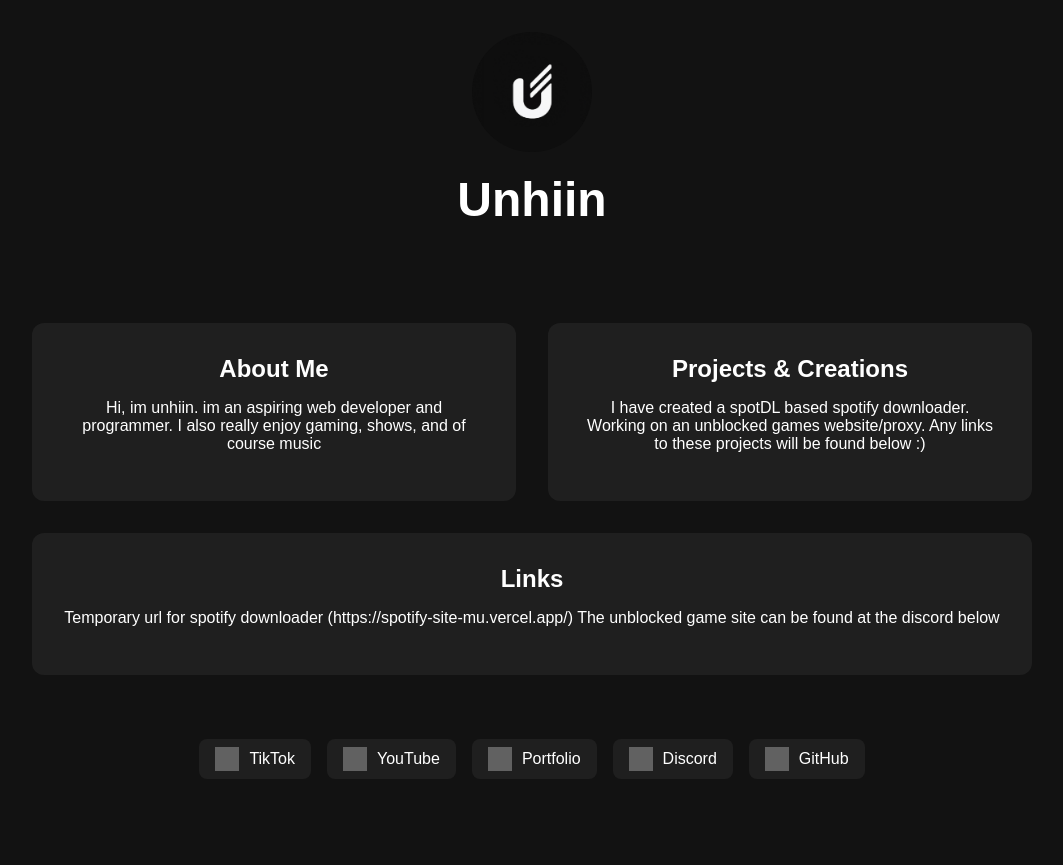
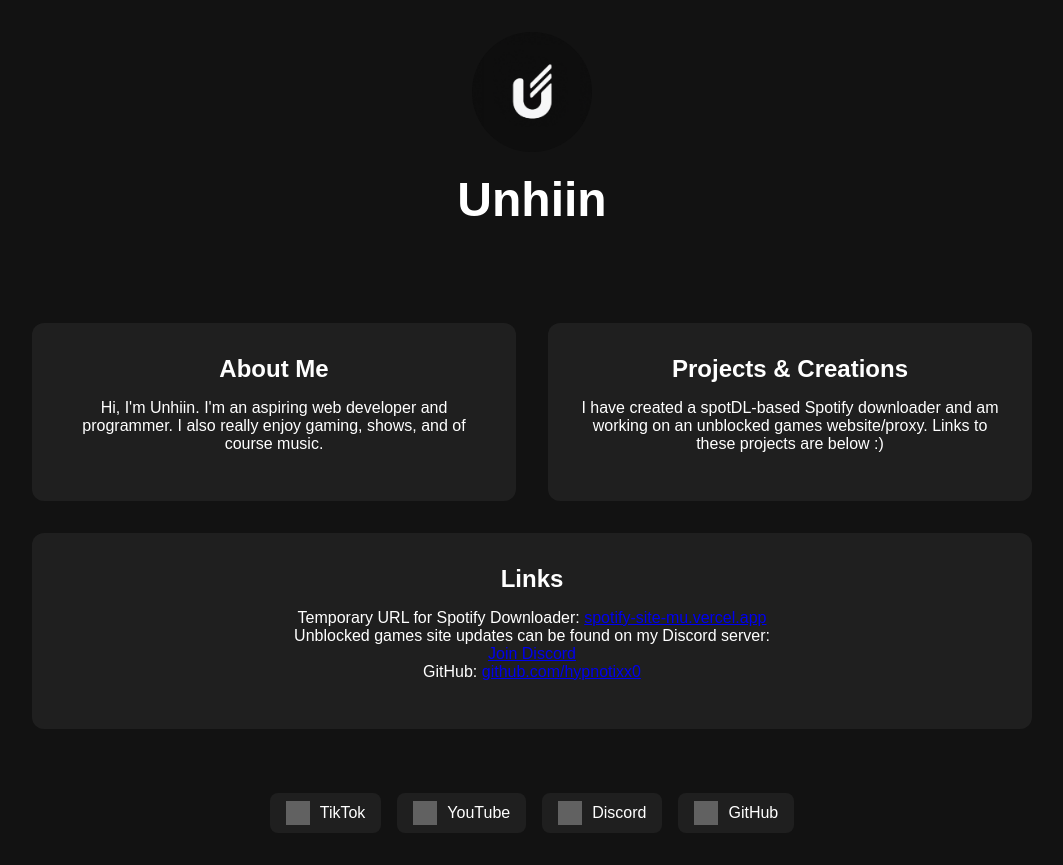
Before and after one commit to hypnotixx0/portfolio, a plain HTML site: page index.html in a window 1280 px wide. Shown: the whole page, without its empty margins (108-1171 px from the left). Before the commit the page ends 811 px from the top, so only its background shows below. Drawn offline with Linux system fonts and the light colour scheme; grey boxes are pictures that could not be loaded.

Commit message:
Update index.html

```diff
--- a/index.html
+++ b/index.html
@@ -20,20 +20,22 @@
       <!-- About Me Box -->
       <div class="box">
         <h2>About Me</h2>
-        <p>Hi, im unhiin. im an aspiring web developer and programmer. I also really enjoy gaming, shows, and of course music</p>
+        <p>Hi, I'm Unhiin. I'm an aspiring web developer and programmer. I also really enjoy gaming, shows, and of course music.</p>
       </div>
 
       <!-- Projects / Creations Box -->
       <div class="box">
         <h2>Projects & Creations</h2>
-        <p>I have created a spotDL based spotify downloader. Working on an unblocked games website/proxy. Any links to these projects will be found below :)</p>
+        <p>I have created a spotDL-based Spotify downloader and am working on an unblocked games website/proxy. Links to these projects are below :)</p>
       </div>
 
-      <!-- Add More Boxes -->
+      <!-- Links Box -->
       <div class="box">
         <h2>Links</h2>
-        <p>Temporary url for spotify downloader (https://spotify-site-mu.vercel.app/)
-        The unblocked game site can be found at the discord below</p>
+        <p>Temporary URL for Spotify Downloader: <a href="https://spotify-site-mu.vercel.app/" target="_blank" class="inline-link">spotify-site-mu.vercel.app</a><br>
+        Unblocked games site updates can be found on my Discord server:<br>
+        <a href="https://discord.gg/HuPvsF62Xf" target="_blank" class="inline-link">Join Discord</a><br>
+        GitHub: <a href="https://github.com/hypnotixx0" target="_blank" class="inline-link">github.com/hypnotixx0</a></p>
       </div>
     </div>
   </main>
@@ -45,9 +47,6 @@
       </a>
       <a href="https://www.youtube.com/@hypnotixx" target="_blank">
         <img src="https://cdn.jsdelivr.net/gh/simple-icons/simple-icons/icons/youtube.svg" alt="YouTube"> YouTube
-      </a>
-      <a href="https://your-portfolio-url-here.com" target="_blank">
-        <img src="https://cdn.jsdelivr.net/gh/simple-icons/simple-icons/icons/webflow.svg" alt="Portfolio"> Portfolio
       </a>
       <a href="https://discord.gg/HuPvsF62Xf" target="_blank">
         <img src="https://cdn.jsdelivr.net/gh/simple-icons/simple-icons/icons/discord.svg" alt="Discord"> Discord
```
